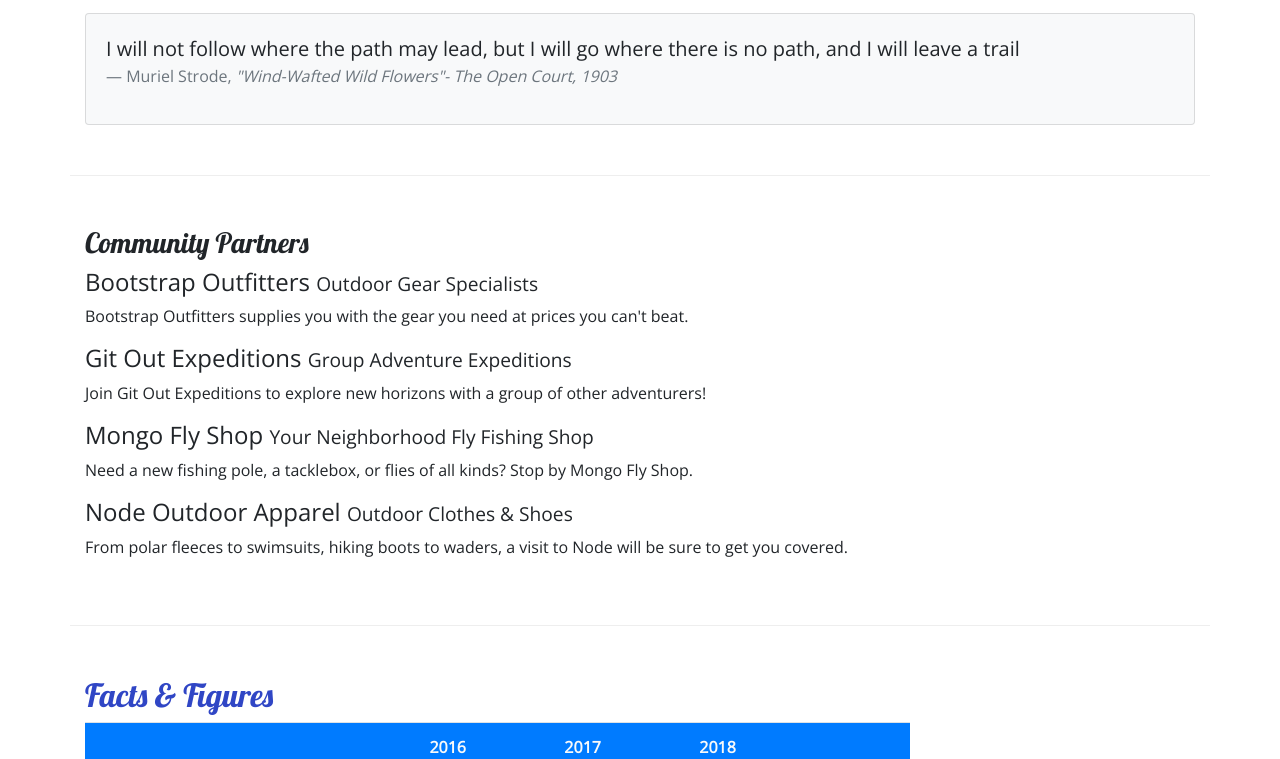
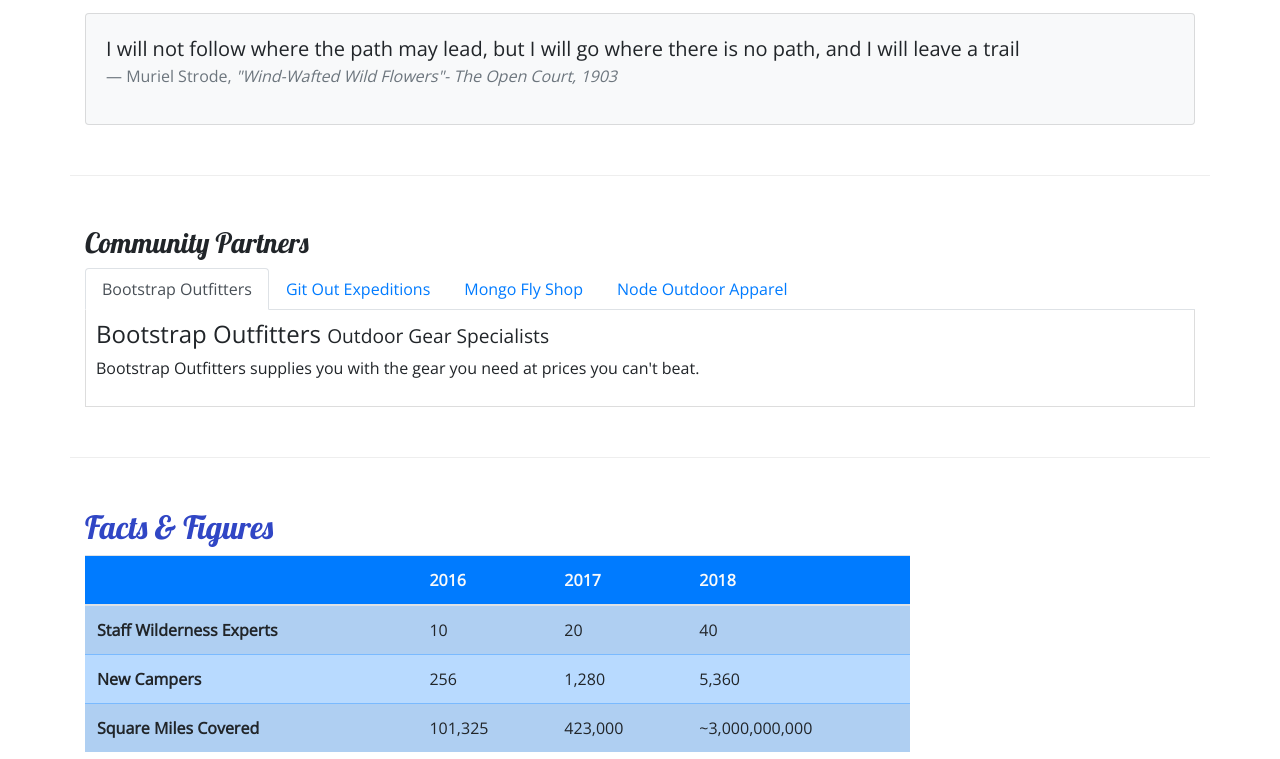
Before and after one commit to abbeycite/Bootstrap-Project-Setup, a website: page aboutus.html in a window 1280 px wide. Shown: the part 628-1387 px from the top of the page. Drawn offline with nearby package versions, Linux system fonts and the light colour scheme.

Commit message:
Nav Components and Tabs

```diff
--- a/aboutus.html
+++ b/aboutus.html
@@ -106,21 +106,29 @@
         <div class = "row row-content">
              <div class="col">
                 <h3>Community Partners</h3>
+                <ul class="nav nav-tabs">
+                    <li class="nav-item"><a class="nav-link active" href="#bootstrap" role="tab" data-toggle="tab">Bootstrap Outfitters</a></li>
+                    <li class="nav-item"><a class="nav-link" href="#git" role="tab" data-toggle="tab">Git Out Expeditions</a></li>
+                    <li class="nav-item"><a class="nav-link" href="#mongo" role="tab" data-toggle="tab">Mongo Fly Shop</a></li>
+                    <li class="nav-item"><a class="nav-link" href="#node" role="tab" data-toggle="tab">Node Outdoor Apparel</a></li>
+                </ul>
+                <div class="tab-content">
+                  <div role="tabpanel" class="tab-pane fade show active" id="bootstrap">
                     <h4>Bootstrap Outfitters <small>Outdoor Gear Specialists</small></h4>
-                <div class="d-none d-sm-block">
-                    <p>Bootstrap Outfitters supplies you with the gear you need at prices you can't beat.</p>
+                        <p class="d-none d-sm-block">Bootstrap Outfitters supplies you with the gear you need at prices you can't beat.</p>
                   </div>
+                  <div role="tabpanel" class="tab-pane fade" id="git">
                     <h4>Git Out Expeditions <small>Group Adventure Expeditions</small></h4>
-                <div class="d-none d-sm-block">
-                <p>Join Git Out Expeditions to explore new horizons with a group of other adventurers!</p>
+                    <p class="d-none d-sm-block">Join Git Out Expeditions to explore new horizons with a group of other adventurers!</p>
                  </div>
+                 <div role="tabpanel" class="tab-pane fade" id="mongo">
                     <h4>Mongo Fly Shop <small>Your Neighborhood Fly Fishing Shop</small></h4>
-                <div class="d-none d-sm-block">
-                <p>Need a new fishing pole, a tacklebox, or flies of all kinds? Stop by Mongo Fly Shop.</p>
+                    <p class="d-none d-sm-block">Need a new fishing pole, a tacklebox, or flies of all kinds? Stop by Mongo Fly Shop.</p>
                  </div>
+                 <div role="tabpanel" class="tab-pane fade" id="node">
                     <h4>Node Outdoor Apparel <small>Outdoor Clothes & Shoes</small></h4>
-                <div class="d-none d-sm-block">
-                <p>From polar fleeces to swimsuits, hiking boots to waders, a visit to Node will be sure to get you covered.</p>
+                    <p class="d-none d-sm-block">From polar fleeces to swimsuits, hiking boots to waders, a visit to Node will be sure to get you covered.</p>
+                </div>
              </div>
            </div>
          </div>
--- a/css/styles.css
+++ b/css/styles.css
@@ -32,3 +32,9 @@
 .navbar{
     background-color: #901cad;
 }
+
+.tab-content {
+    border: 1px solid #DDD;
+    border-top: none;
+    padding: 10px;
+}
```
Also changed, not shown: index.html (+2 -2 lines). Lines whose indentation alone changed are shown as unchanged.
